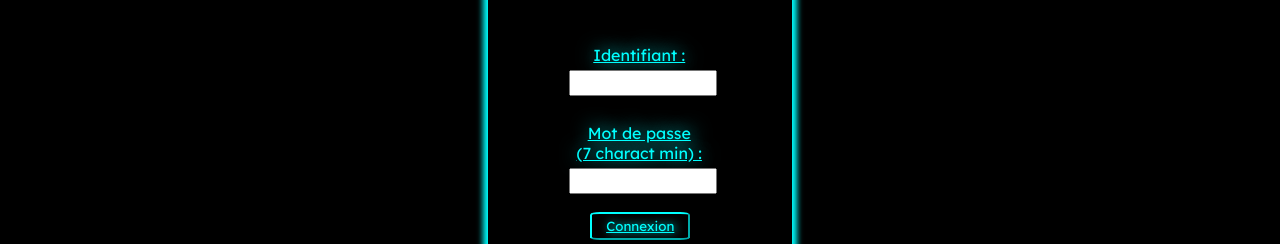
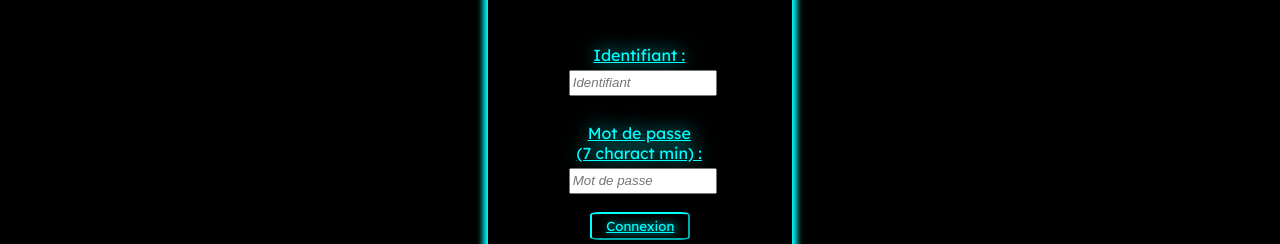
Before and after one commit to Pierre-dev666/My-site-Project, a plain HTML site: page pages/fr/log-in.html in a window 1280 px wide. Shown: the part 298-542 px from the top of the page. Drawn offline with Linux system fonts and the light colour scheme; files whose address does not match are found by name.

Commit message:
ajout placeholder en italis pour log-in

```diff
--- a/assets/css/log-in.css
+++ b/assets/css/log-in.css
@@ -70,6 +70,7 @@ h1 {
     width: 140px;
     height: 20px;
     margin-top: 5px;
+    font-style: italic;
 }
 
 #password-bloc {
@@ -89,6 +90,7 @@ h1 {
     width: 140px;
     height: 20px;
     margin-top: 5px;
+    font-style: italic;
 }
 
 #submit-bloc {
--- a/pages/fr/log-in.html
+++ b/pages/fr/log-in.html
@@ -72,12 +72,12 @@
 
                     <span id="username-bloc">
                         <label for="username">Identifiant :</label>
-                        <input type="text" id="username" name="username" required>
+                        <input type="text" placeholder="Identifiant" id="username" name="username" required>
                     </span>
 
                     <span id="password-bloc">
                         <label for="pass">Mot de passe <br> (7 charact min) :</label>
-                        <input type="password" id="pass" name="password" minlength="7" required>
+                        <input type="password" placeholder="Mot de passe" id="pass" name="password" minlength="7" required>
                     </span>
                     <span id="submit-bloc">
                         <input type="submit" id="submit" value="Connexion">
```
